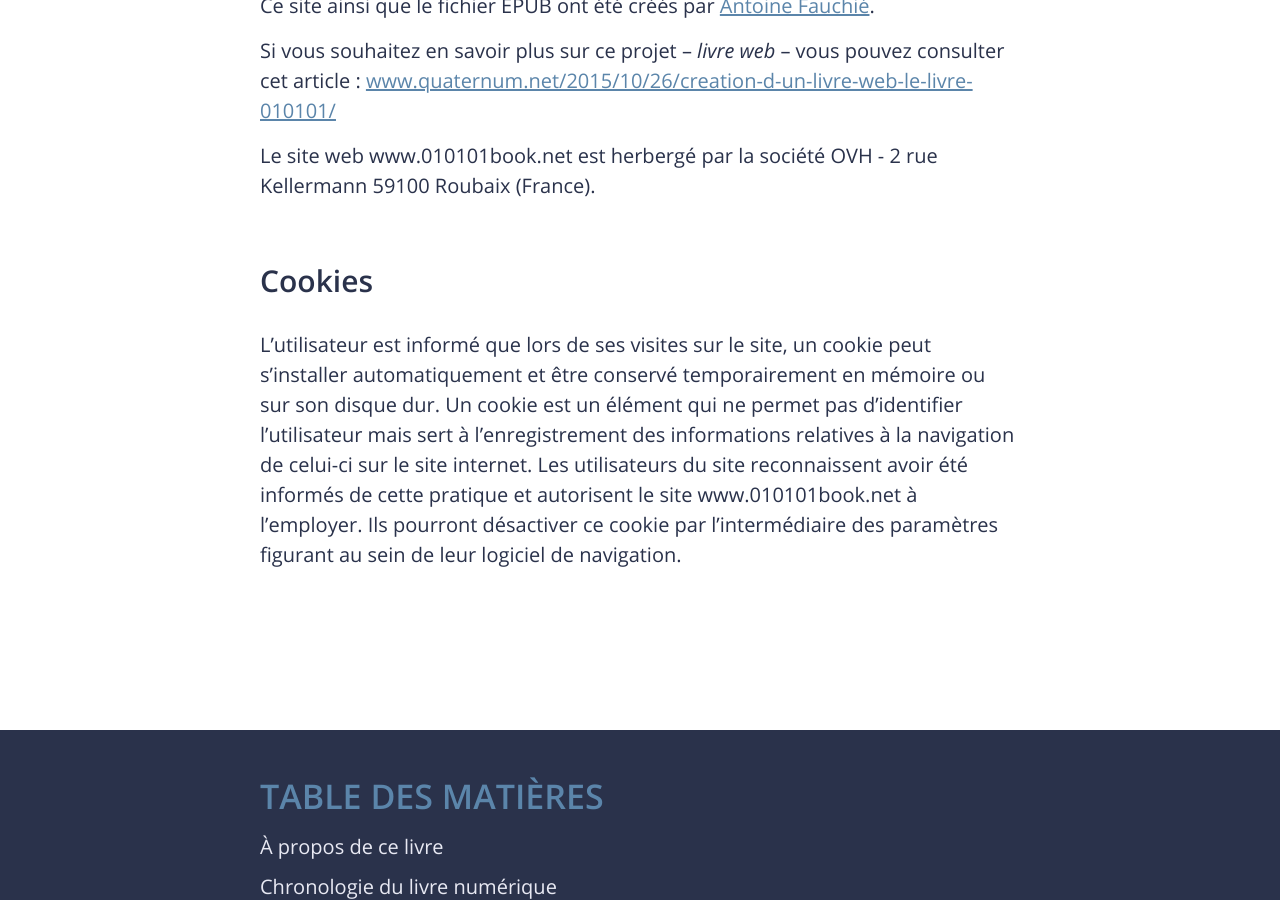
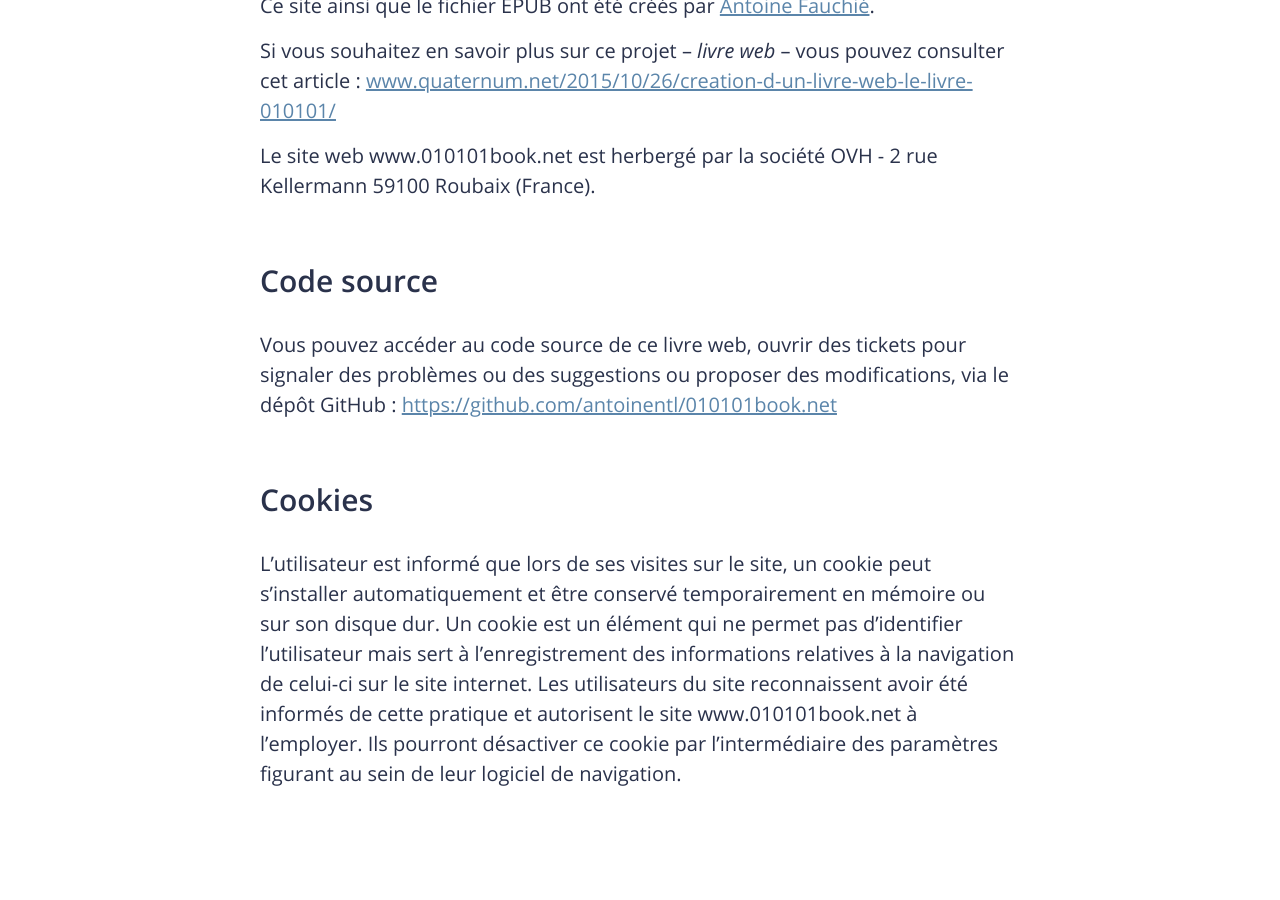
Before and after one commit to antoinentl/010101book.net, a Jekyll site: the page built from content/fr/a-propos/index.md, in a window 1280 px wide and 900 px high, scrolled down 1493 px. Built offline with Jekyll 4.4.1, drawn with Linux system fonts in a browser that asks for light colours; some of the changed text lies outside the part shown.

Commit message:
Ajout des informations concernant le dépôt GitHub

```diff
--- a/_includes/footer-fr.html
+++ b/_includes/footer-fr.html
@@ -17,6 +17,7 @@
     <p><a href="https://www.010101book.net/">www.010101book.net</a></p>
     <p><em>Le livre 010101 (1975-2015)</em>, par <a href="https://marielebert.wordpress.com">Marie Lebert</a>, mis en forme par <a href="http://www.quaternum.net">Antoine Fauchié</a>.</p>
     <p>Licence Creative Commons Attribution - Pas d'Utilisation Commerciale - Pas de Modification 4.0 International</p>
+    <p><a href="https://github.com/antoinentl/010101book.net">Code source du projet</a></p>
   </footer>
 </div>
 <script>
--- a/content/fr/a-propos/index.md
+++ b/content/fr/a-propos/index.md
@@ -26,5 +26,8 @@ Si vous souhaitez en savoir plus sur ce projet -- *livre web* -- vous pouvez con
 
 Le site web www.010101book.net est herbergé par la société OVH - 2 rue Kellermann 59100 Roubaix (France).
 
+## Code source
+Vous pouvez accéder au code source de ce livre web, ouvrir des tickets pour signaler des problèmes ou des suggestions ou proposer des modifications, via le dépôt GitHub : [https://github.com/antoinentl/010101book.net](https://github.com/antoinentl/010101book.net)
+
 ## Cookies
 L'utilisateur est informé que lors de ses visites sur le site, un cookie peut s'installer automatiquement et être conservé temporairement en mémoire ou sur son disque dur. Un cookie est un élément qui ne permet pas d'identifier l'utilisateur mais sert à l'enregistrement des informations relatives à la navigation de celui-ci sur le site internet. Les utilisateurs du site reconnaissent avoir été informés de cette pratique et autorisent le site www.010101book.net à l'employer. Ils pourront désactiver ce cookie par l'intermédiaire des paramètres figurant au sein de leur logiciel de navigation.
```
Also changed, not shown: README.md (+4 -0 lines).
